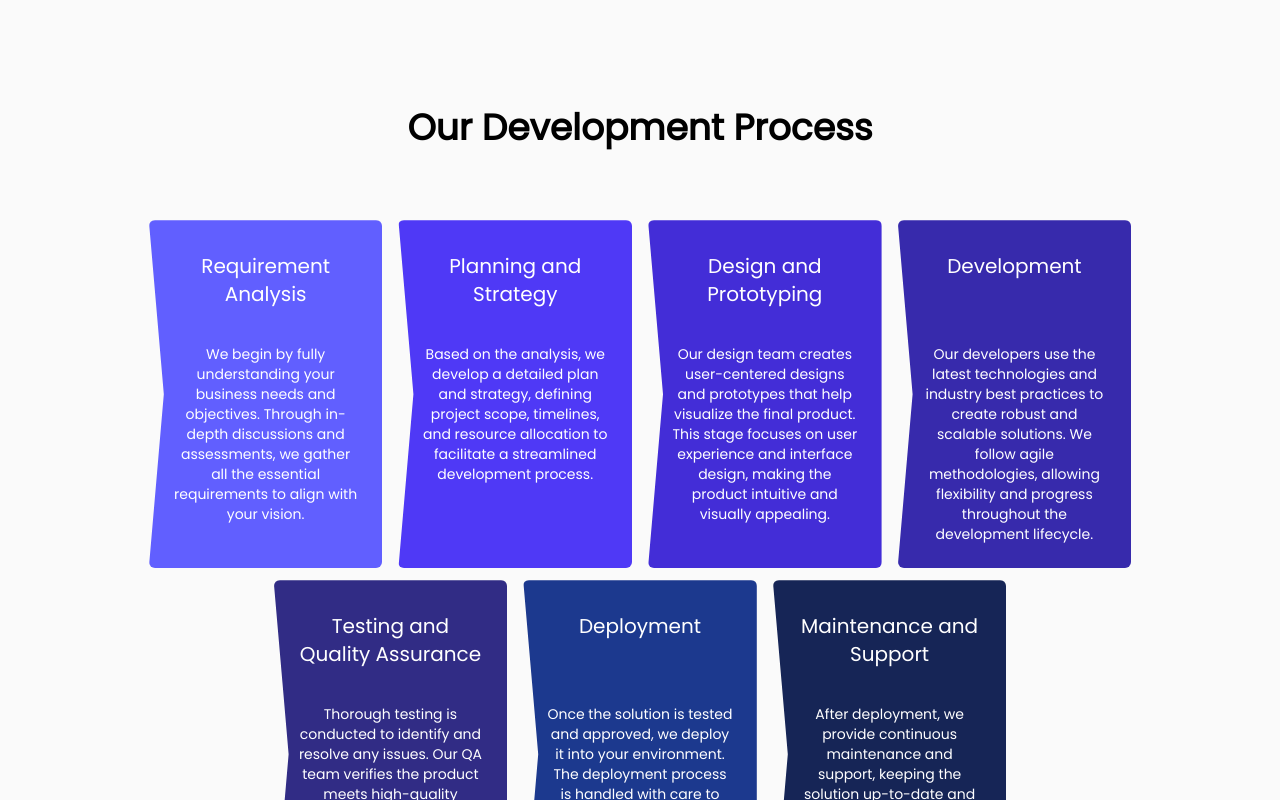
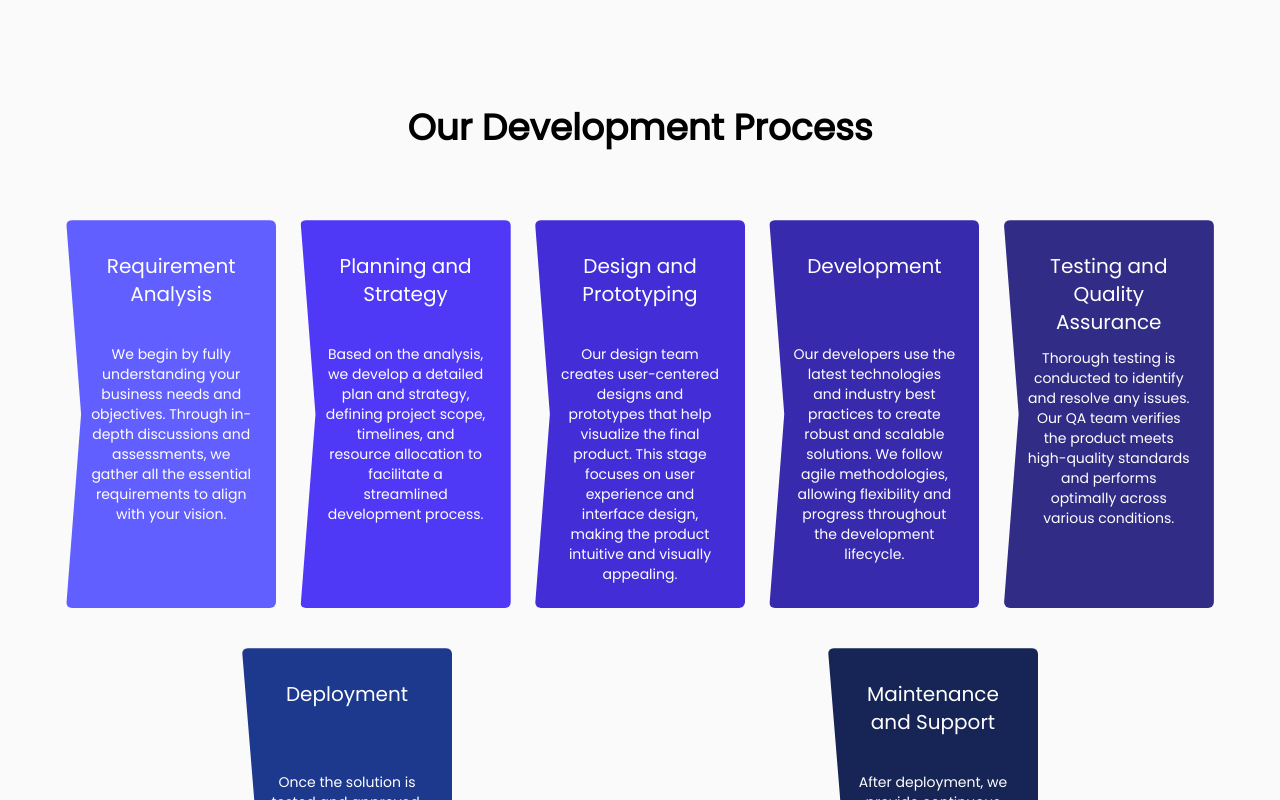
Before and after one commit to MadanDev2077/services, a Next.js app: page / in a window 1280 px wide. Shown: the part 6685-7485 px from the top of the page. Built offline with nearby package versions, Linux system fonts and the light colour scheme.

Commit message:
Dev process cards align

```diff
--- a/src/components/Home/DevelopmentProcess/DevelopermentProcess.js
+++ b/src/components/Home/DevelopmentProcess/DevelopermentProcess.js
@@ -20,7 +20,7 @@ const DevelopermentProcess = () => {
       />
 
       {/* Stepper Arrows */}
-      <div className="flex flex-col md:flex-row  flex-wrap gap-x-4 gap-y-3 justify-center">
+      <div className="flex flex-col md:flex-row  flex-wrap gap-x-1 gap-y-3 sm:gap-y-6 md:gap-y-8 lg:gap-y-10 justify-around">
         {[
           {
             title: "Requirement Analysis",
@@ -60,7 +60,7 @@ const DevelopermentProcess = () => {
         ].map((item, idx, arr) => (
           <div
             key={idx}
-            className={`relative text-white space-y-2 md:space-y-3 ${item.color} px-6 py-6 rounded-md text-center w-full md:w-[40%] lg:w-[30%] xl:w-[20%] flex flex-col`}
+            className={`relative text-white space-y-2 md:space-y-3 ${item.color} px-6 py-6 rounded-md text-center w-full md:w-[40%] lg:w-[30%] xl:w-[18%] flex flex-col`}
             style={{
               clipPath:
                 idx === arr.length - 1
--- a/src/components/Home/Industries/Industries.js
+++ b/src/components/Home/Industries/Industries.js
@@ -93,7 +93,7 @@ const Industries = () => {
 
   return (
     <section className="container">
-      <div className="max-w-7xl mx-auto">
+      <div className="">
         {/* Header */}
         <div className="flex justify-between items-center mb-12">
           <h2 className="section-title">Transforming businesses</h2>
```
